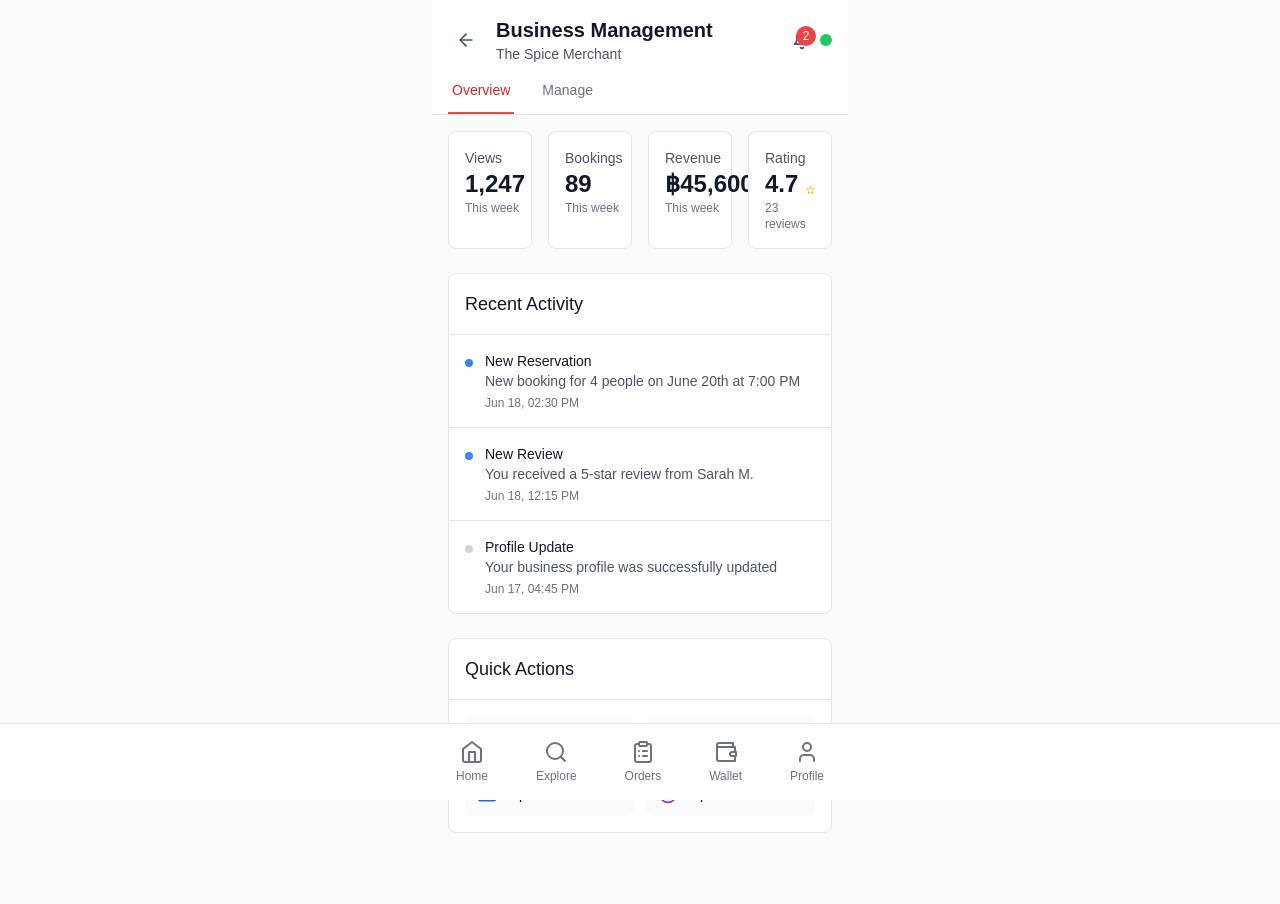
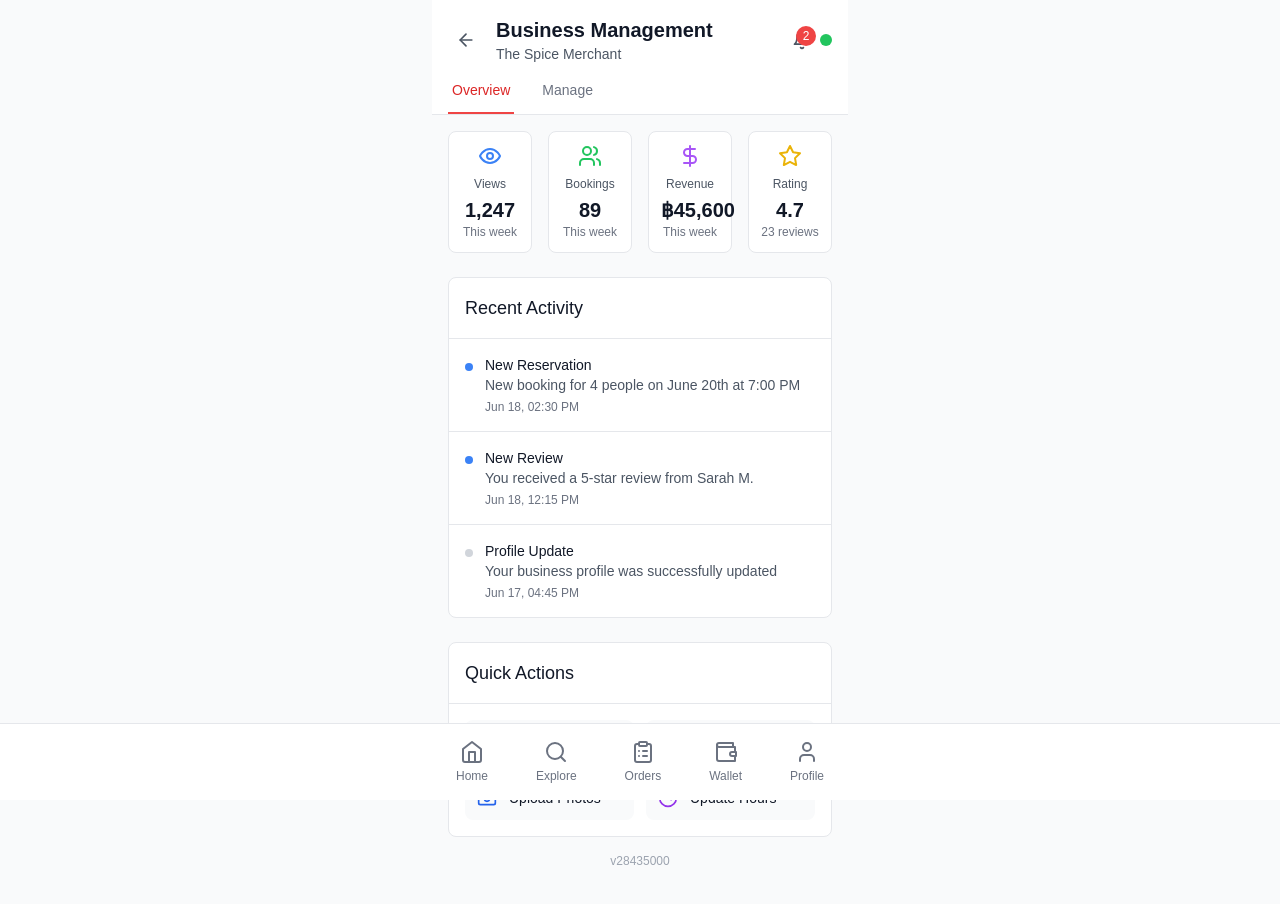
Before and after one commit to dhsg225/localplus-super-app, a React (Vite) app: page /business in a window 1280 px wide. Shown: the top 904 px of the page. Built offline with nearby package versions, Linux system fonts and the light colour scheme.

Commit message:
Implement real IP geolocation, improve price filters, add build tracking, clean up business dashboard layout

```diff
--- a/src/modules/business-management/components/BusinessManagementDashboard.tsx
+++ b/src/modules/business-management/components/BusinessManagementDashboard.tsx
@@ -115,47 +115,39 @@ const BusinessManagementDashboard: React.FC = () => {
         {activeTab === 'overview' && (
           <>
             <div className="grid grid-cols-2 lg:grid-cols-4 gap-4">
-              <div className="bg-white p-4 rounded-lg border border-gray-200">
-                <div className="flex items-center justify-between">
-                  <div>
-                    <p className="text-sm font-medium text-gray-600">Views</p>
-                    <p className="text-2xl font-bold text-gray-900">{analytics.views.toLocaleString()}</p>
-                    <p className="text-xs text-gray-500">This week</p>
-                  </div>
-                  <Eye className="h-8 w-8 text-blue-500" />
+              <div className="bg-white p-3 rounded-lg border border-gray-200">
+                <div className="text-center">
+                  <Eye className="h-6 w-6 text-blue-500 mx-auto mb-2" />
+                  <p className="text-xs font-medium text-gray-600 mb-1">Views</p>
+                  <p className="text-xl font-bold text-gray-900">{analytics.views.toLocaleString()}</p>
+                  <p className="text-xs text-gray-500">This week</p>
                 </div>
               </div>
 
-              <div className="bg-white p-4 rounded-lg border border-gray-200">
-                <div className="flex items-center justify-between">
-                  <div>
-                    <p className="text-sm font-medium text-gray-600">Bookings</p>
-                    <p className="text-2xl font-bold text-gray-900">{analytics.bookings}</p>
-                    <p className="text-xs text-gray-500">This week</p>
-                  </div>
-                  <Users className="h-8 w-8 text-green-500" />
+              <div className="bg-white p-3 rounded-lg border border-gray-200">
+                <div className="text-center">
+                  <Users className="h-6 w-6 text-green-500 mx-auto mb-2" />
+                  <p className="text-xs font-medium text-gray-600 mb-1">Bookings</p>
+                  <p className="text-xl font-bold text-gray-900">{analytics.bookings}</p>
+                  <p className="text-xs text-gray-500">This week</p>
                 </div>
               </div>
 
-              <div className="bg-white p-4 rounded-lg border border-gray-200">
-                <div className="flex items-center justify-between">
-                  <div>
-                    <p className="text-sm font-medium text-gray-600">Revenue</p>
-                    <p className="text-2xl font-bold text-gray-900">{formatCurrency(analytics.revenue)}</p>
-                    <p className="text-xs text-gray-500">This week</p>
-                  </div>
-                  <DollarSign className="h-8 w-8 text-purple-500" />
+              <div className="bg-white p-3 rounded-lg border border-gray-200">
+                <div className="text-center">
+                  <DollarSign className="h-6 w-6 text-purple-500 mx-auto mb-2" />
+                  <p className="text-xs font-medium text-gray-600 mb-1">Revenue</p>
+                  <p className="text-xl font-bold text-gray-900">{formatCurrency(analytics.revenue)}</p>
+                  <p className="text-xs text-gray-500">This week</p>
                 </div>
               </div>
 
-              <div className="bg-white p-4 rounded-lg border border-gray-200">
-                <div className="flex items-center justify-between">
-                  <div>
-                    <p className="text-sm font-medium text-gray-600">Rating</p>
-                    <p className="text-2xl font-bold text-gray-900">{analytics.averageRating}</p>
-                    <p className="text-xs text-gray-500">{analytics.reviewCount} reviews</p>
-                  </div>
-                  <Star className="h-8 w-8 text-yellow-500" />
+              <div className="bg-white p-3 rounded-lg border border-gray-200">
+                <div className="text-center">
+                  <Star className="h-6 w-6 text-yellow-500 mx-auto mb-2" />
+                  <p className="text-xs font-medium text-gray-600 mb-1">Rating</p>
+                  <p className="text-xl font-bold text-gray-900">{analytics.averageRating}</p>
+                  <p className="text-xs text-gray-500">{analytics.reviewCount} reviews</p>
                 </div>
               </div>
             </div>
@@ -254,6 +246,11 @@ const BusinessManagementDashboard: React.FC = () => {
           </div>
         )}
       </div>
+
+      {/* Discreet Build Number */}
+      <div className="px-4 pb-2">
+        <p className="text-xs text-gray-400 text-center">v{Date.now().toString().slice(-8)}</p>
+      </div>
     </div>
   );
 };
--- a/src/modules/off-peak/components/OffPeakFiltersModal.tsx
+++ b/src/modules/off-peak/components/OffPeakFiltersModal.tsx
@@ -15,7 +15,7 @@ const OffPeakFiltersModal: React.FC<OffPeakFiltersModalProps> = ({
     cuisine: [],
     location: [],
     dealType: [],
-    priceRange: { min: 0, max: 2000 },
+    priceRange: { min: 0, max: 80 },
     dateRange: { start: '', end: '' },
     pax: 2
   });
@@ -48,7 +48,7 @@ const OffPeakFiltersModal: React.FC<OffPeakFiltersModalProps> = ({
       cuisine: [],
       location: [],
       dealType: [],
-      priceRange: { min: 0, max: 2000 },
+      priceRange: { min: 0, max: 80 },
       dateRange: { start: '', end: '' },
       pax: 2
     });
@@ -129,36 +129,52 @@ const OffPeakFiltersModal: React.FC<OffPeakFiltersModalProps> = ({
 
             {/* Price Range */}
             <div>
-              <h4 className="text-sm font-medium text-gray-900 mb-2">Price Range (per person)</h4>
+              <h4 className="text-sm font-medium text-gray-900 mb-2">
+                Discount Range: {filters.priceRange.min}% - {filters.priceRange.max}%
+              </h4>
+              <div className="space-y-3">
+                <div className="flex justify-between text-xs text-gray-600">
+                  <span>0% No Discount</span>
+                  <span>25% Good</span>
+                  <span>50% Great</span>
+                  <span>75%+ Amazing</span>
+                </div>
                 <div className="space-y-2">
-                <div className="flex items-center space-x-2">
-                  <span className="text-xs text-gray-600 w-12">฿{filters.priceRange.min}</span>
+                  <div>
+                    <label className="text-xs text-gray-600 block mb-1">
+                      Min Discount: {filters.priceRange.min}%
+                    </label>
                     <input
                       type="range"
                       min="0"
-                    max="2000"
-                    step="50"
+                      max="80"
+                      step="5"
                       value={filters.priceRange.min}
                       onChange={(e) => setFilters(prev => ({
                         ...prev,
                         priceRange: { ...prev.priceRange, min: Number(e.target.value) }
                       }))}
-                    className="flex-1"
+                      className="w-full h-2 bg-gray-200 rounded-lg appearance-none cursor-pointer"
                     />
-                  <span className="text-xs text-gray-600 w-12">฿{filters.priceRange.max}</span>
                   </div>
+                  <div>
+                    <label className="text-xs text-gray-600 block mb-1">
+                      Max Discount: {filters.priceRange.max}%
+                    </label>
                     <input
                       type="range"
                       min="0"
-                  max="2000"
-                  step="50"
+                      max="80"
+                      step="5"
                       value={filters.priceRange.max}
                       onChange={(e) => setFilters(prev => ({
                         ...prev,
                         priceRange: { ...prev.priceRange, max: Number(e.target.value) }
                       }))}
-                  className="w-full"
+                      className="w-full h-2 bg-gray-200 rounded-lg appearance-none cursor-pointer"
                     />
+                  </div>
+                </div>
               </div>
             </div>
           </div>
--- a/src/ui-components/common/HomePage.tsx
+++ b/src/ui-components/common/HomePage.tsx
@@ -69,27 +69,54 @@ const HomePage: React.FC = () => {
     // Simulate API call delay
     await new Promise(resolve => setTimeout(resolve, 1000));
 
-    // Simple simulation - in reality you'd use reverse geocoding
-    // Bangkok coordinates are roughly 13.7563, 100.5018
-    if (Math.abs(lat - 13.7563) < 1 && Math.abs(lng - 100.5018) < 1) {
-      return { city: 'Bangkok', country: 'Thailand', isDetected: true };
+    // Real-world coordinates for Thailand locations
+    const locations = [
+      { name: 'Bangkok', lat: 13.7563, lng: 100.5018, radius: 0.5 },
+      { name: 'Pattaya', lat: 12.9329, lng: 100.8825, radius: 0.3 },
+      { name: 'Hua Hin', lat: 12.5684, lng: 99.9578, radius: 0.3 },
+      { name: 'Phuket', lat: 7.8804, lng: 98.3923, radius: 0.3 },
+      { name: 'Chiang Mai', lat: 18.7883, lng: 98.9853, radius: 0.3 },
+      { name: 'Krabi', lat: 8.0863, lng: 98.9063, radius: 0.3 },
+      { name: 'Samui', lat: 9.5380, lng: 100.0614, radius: 0.2 }
+    ];
+
+    // Find closest matching location
+    for (const location of locations) {
+      if (Math.abs(lat - location.lat) < location.radius && Math.abs(lng - location.lng) < location.radius) {
+        return { city: location.name, country: 'Thailand', isDetected: true };
+      }
     }
 
-    // Default to Bangkok for demo
+    // Default to Bangkok if no close match
     return { city: 'Bangkok', country: 'Thailand', isDetected: true };
   };
 
   const fallbackLocationDetection = async () => {
     try {
-      // In a real app, you'd call an IP geolocation service
-      // For demo, we'll just set Bangkok as default
+      // Try IP geolocation as fallback
+      const response = await fetch('https://ipapi.co/json/');
+      const data = await response.json();
+
+      // Map IP location to our supported Thai cities
+      const supportedCities = ['Bangkok', 'Pattaya', 'Hua Hin', 'Krabi', 'Samui', 'Phuket', 'Chiang Mai'];
+      const detectedCity = data.city || 'Bangkok';
+
+      // Check if detected city is in our supported list or default to Bangkok
+      const finalCity = supportedCities.includes(detectedCity) ? detectedCity : 'Bangkok';
+
       setCurrentLocation({
-        city: 'Bangkok',
-        country: 'Thailand',
+        city: finalCity,
+        country: data.country_name || 'Thailand',
         isDetected: true
       });
     } catch (error) {
       console.log('Fallback location detection failed:', error);
+      // Final fallback to Bangkok
+      setCurrentLocation({
+        city: 'Bangkok',
+        country: 'Thailand',
+        isDetected: false // Set to false since we couldn't detect
+      });
     }
   };
 
```
Lines whose indentation alone changed are shown as unchanged.
